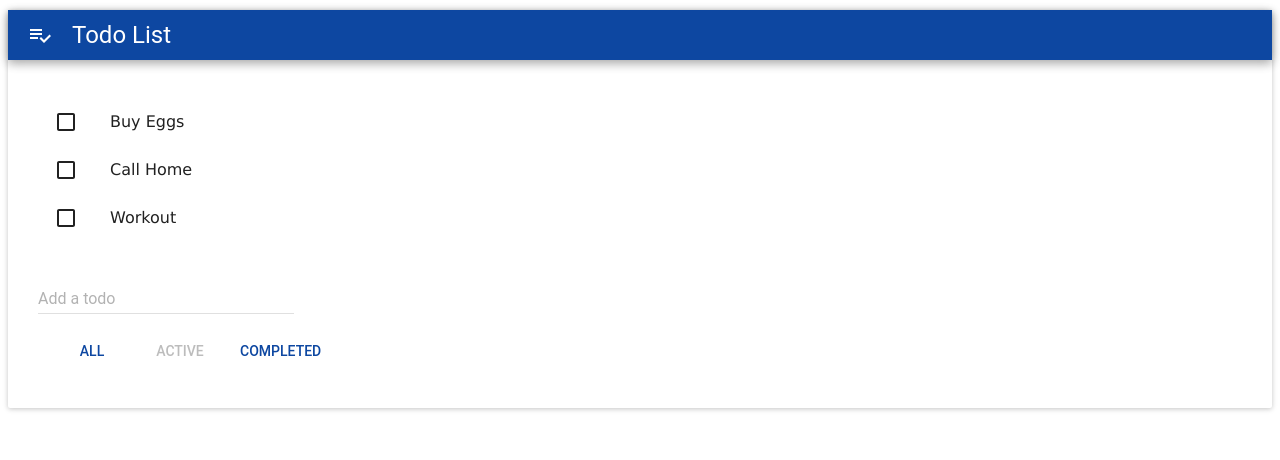
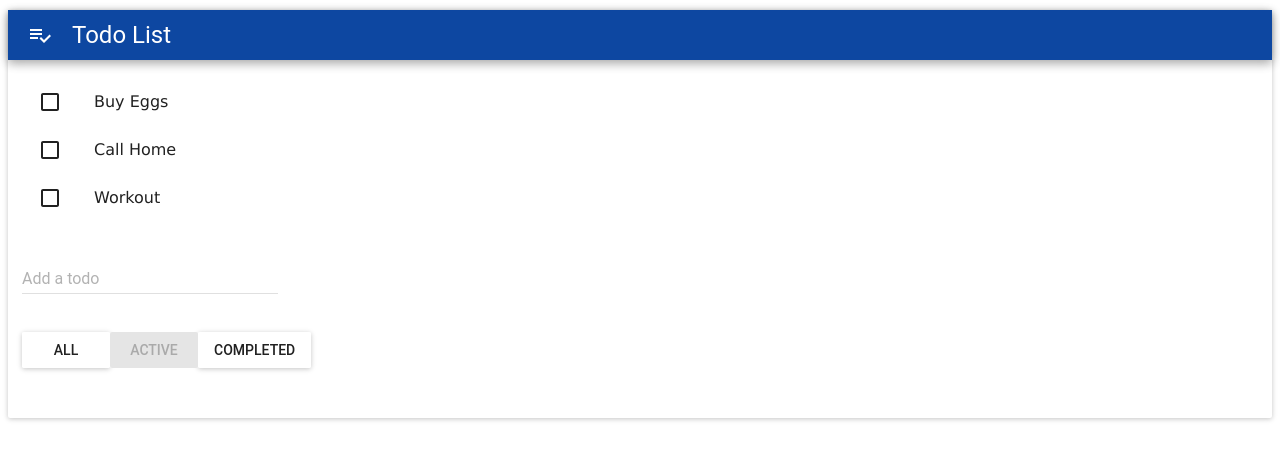
Before and after one commit to NeilVicente/todo-react-redux, a React app: page /active in a window 1280 px wide. Shown: the top 460 px of the page. Built offline with nearby package versions, Linux system fonts and the light colour scheme.

Commit message:
more style changes

```diff
--- a/src/components/containers/App.js
+++ b/src/components/containers/App.js
@@ -20,7 +20,7 @@ export default () => {
         zDepth={2}
         iconElementLeft={<IconButton><CheckIcon/></IconButton>}
       />
-      <div style={{padding: '30px'}}>
+      <div style={{padding: '10px 14px 20px'}}>
         <Route path='/:filter?' render={(props) => {
           return (
             <div>
--- a/src/components/ui/FilterButton.js
+++ b/src/components/ui/FilterButton.js
@@ -1,14 +1,14 @@
 import React from 'react';
-import FlatButton from 'material-ui/FlatButton'
+import RaisedButton from 'material-ui/RaisedButton'
 import { Link } from 'react-router-dom'
 
 const FilterButton = (props) => {
   return (
     <Link to={`/${props.text.toLowerCase()}`}>
-      <FlatButton
+      <RaisedButton
         label={props.text}
         disabled={props.disabled}
-        primary={true}
+        primary={false}
         disableTouchRipple={true}
       />
     </Link>
--- a/src/components/ui/VisibilityFilter.js
+++ b/src/components/ui/VisibilityFilter.js
@@ -14,7 +14,7 @@ const VisibilityFilter = (props) => {
     )
   }
   return (
-    <div style={{ margin: '10px'}}>
+    <div style={{ margin: '30px 0'}}>
       { ['All', 'Active', 'Completed'].map(renderButton) }
     </div>
   )
```
